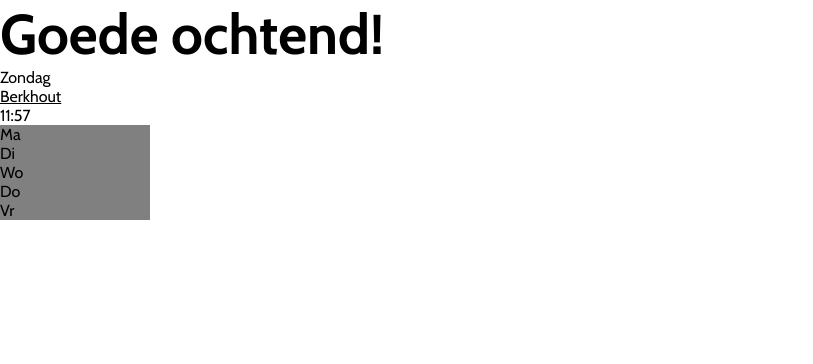
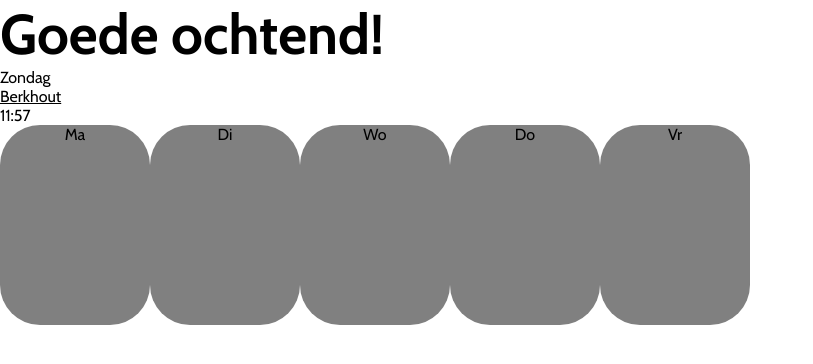
Before and after one commit to santosvdw/weer-app, a plain HTML site: page code/dist/html/index.html in a window 1280 px wide. Shown: the whole page, without its empty margins (0-813 px from the left). Drawn offline with nearby package versions, Linux system fonts and the light colour scheme; no server answers.

Commit message:
Added container.scss + weather card styling

```diff
--- a/code/scss/02-components/_weather-card.scss
+++ b/code/scss/02-components/_weather-card.scss
@@ -4,4 +4,8 @@ div.temp_card {
     width: 150px;
     background-color: grey;
     height: fit-content;
+    border-radius: 40px;
+    display: inherit;
+    justify-content: center;
+    height: 200px;
 }
--- /dev/null
+++ b/code/scss/03-layout/_container.scss
@@ -0,0 +1 @@
+@import '../01-basics/variables';
--- a/code/scss/03-layout/_fiveDayForecast.scss
+++ b/code/scss/03-layout/_fiveDayForecast.scss
@@ -1 +1,6 @@
 @import '../01-basics/variables';
+
+div.cards {
+    display: flex;
+    flex-flow: row wrap;
+}
--- a/code/scss/main.scss
+++ b/code/scss/main.scss
@@ -5,3 +5,7 @@
 @import './02-components/select';
 @import './02-components/weather-card';
 @import './02-components/weather-icon';
+
+@import './03-layout/container';
+@import './03-layout/fiveDayForecast';
+@import './03-layout/shortTermForecast';
```
Also changed, not shown: code/dist/css/main.css, 1 other file.
